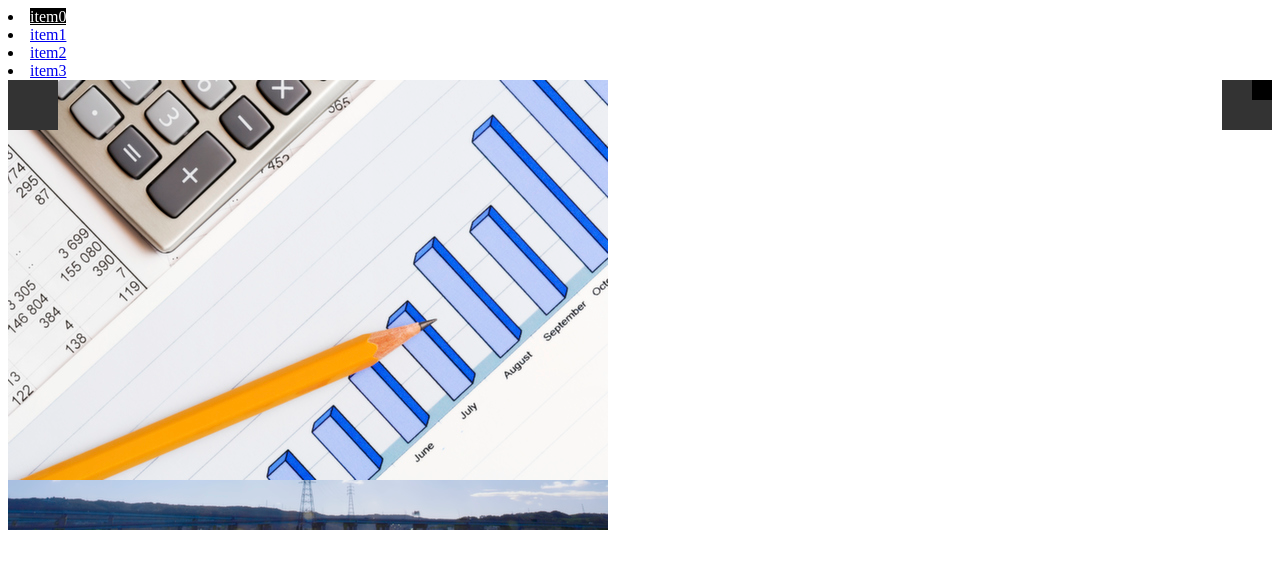
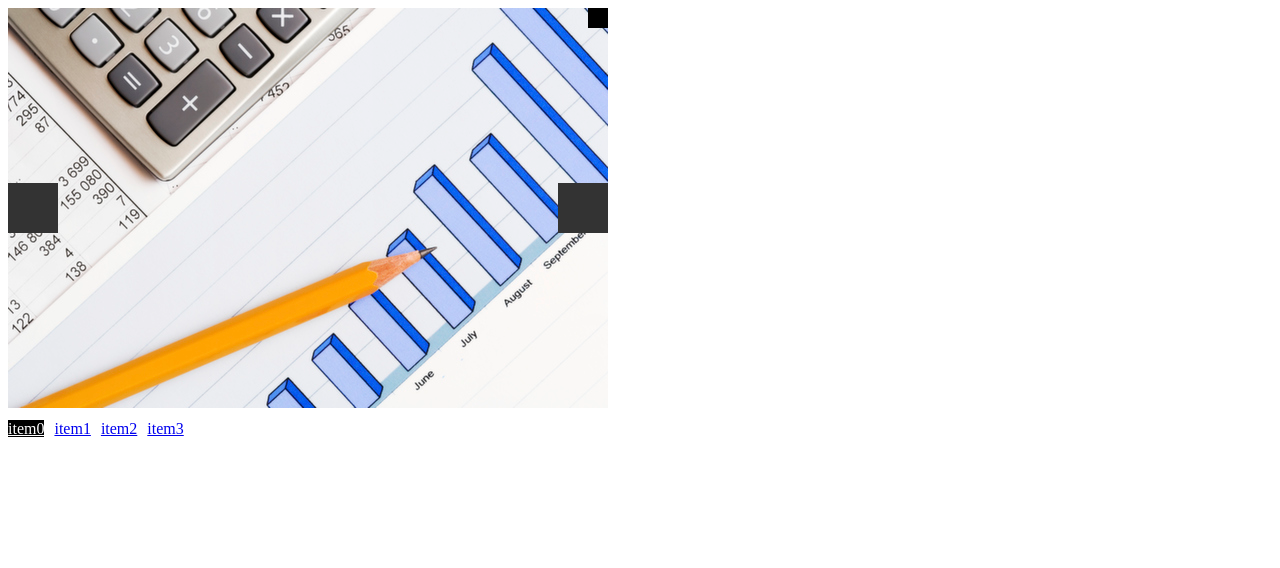
Before and after one commit to Celestialpetals/pdfSlider, a plain HTML site: page example/images.html in a window 1280 px wide. Drawn offline with Linux system fonts and the light colour scheme.

Commit message:
consolidating property names

```diff
--- a/src/pdfSlider.css
+++ b/src/pdfSlider.css
@@ -1,18 +1,6 @@
 .pdfSlider_rootContainer
 {
     position : relative;
-    width : 100%;
-    height : 100%;
-}
-
-.pdfSlider_rootContainer .pdfSlider_slidesContainer
-{
-    position: relative;
-}
-
-.pdfSlider_rootContainer .pdfSlider_controls
-{
-    position: relative;
 }
 
 .pdfSlider_rootContainer .pdfSlider_button
@@ -26,29 +14,17 @@
 }
 .pdfSlider_rootContainer .pdfSlider_prev
 {
+    margin-top: -25px;
     left : 0;
 }
 .pdfSlider_rootContainer .pdfSlider_next
 {
+    margin-top: -25px;
     right : 0;
-}
-
-.pdfSlider_rootContainer .pdfSlider_slide
-{
-    position : absolute;
-    top : 0;
-    left : 0;
-}
-
-.pdfSlider_rootContainer .pdfSlider_slide object
-{
-    width: 100%;
-    height: 100%;
 }
 
 .pdfSlider_rootContainer .pdfSlider_close
 {
-    position: absolute;
     top: 0;
     right: 0;
     background: #000;
@@ -57,6 +33,41 @@
     z-index: 2000;
 }
 
+.pdfSlider_rootContainer .pdfSlider_slidesContainer
+{
+    position: relative;
+}
+
+.pdfSlider_rootContainer .pdfSlider_slideWrapper
+{
+    position : absolute;
+    top : 0;
+    left : 0;
+    overflow: hidden;
+}
+
+.pdfSlider_rootContainer .pdfSlider_slideWrapper object
+{
+    width: 100%;
+    height: 100%;
+}
+
+.pdfSlider_rootContainer .pdfSlider_thumbsContainer
+{
+    position: absolute;
+    bottom: -30px;
+    left: 0;
+    width: 100%;
+}
+
+.pdfSlider_rootContainer .pdfSlider_thumbsContainer li
+{
+    float: left;
+    margin-right: 10px;
+    list-style-type: none;
+}
+
+
 .pdfSlider_rootContainer .pdfSlider_activeThumb
 {
     background: #000000;
--- a/src/pdfSlider.js
+++ b/src/pdfSlider.js
@@ -25,12 +25,11 @@
             _prevButton : "pdfSlider_prev",
             _nextButton : "pdfSlider_next",
             _closeButton : "pdfSlider_close",
-            _thumbsContainer : "pdfSlider_thumbs",
-            _controlsContainer : "pdfSlider_controls",
+            _thumbsContainer : "pdfSlider_thumbsContainer",
+            _controlsContainer : "pdfSlider_controlsContainer",
             _activeThumb : "pdfSlider_activeThumb",
-            _slide : "pdfSlider_slide",
             _activeSlide : "activeSlide",
-            _slideWrapper : null,
+            _slideWrapper : "pdfSlider_slideWrapper",
 
             _startMargin : "0px",
             _endMargin : "-1000px",
@@ -96,17 +95,24 @@
             _create : function ()
             {
                 options.container = $(options.container).addClass(options._slidesContainer);
-                options._rootContainer = $("<div />").addClass(options._rootContainer);
+                options._rootContainer = $("<div />")
+                    .addClass(options._rootContainer)
+                    .css({
+                        height : options.itemHeight,
+                        width : options.itemWidth
+                    })
+                ;
                 options._thumbsContainer = $("<div />").addClass(options._thumbsContainer);
                 options._controlsContainer = $("<div />").addClass(options._controlsContainer);
-                options._slideWrapper = $("<div />").addClass(options._slide);
+                options._slideWrapper = $("<div />").addClass(options._slideWrapper);
 
                 options.container.wrap(options._rootContainer);
                 options.container.after(options._controlsContainer);
                 options.container.before(options._thumbsContainer);
 
                 options.container.find(options.item).wrap(options._slideWrapper);
-                var slides = options.container.find("." + options._slide);
+
+                var slides = options.container.children();
 
                 methods._setSlides(slides);
 
@@ -174,7 +180,7 @@
                         function ()
                         {
                             activeSlide.removeClass(options._activeSlide);
-                            activeSlide.next("." + options._slide).addClass(options._activeSlide);
+                            activeSlide.next(options._slideWrapper).addClass(options._activeSlide);
                         }
                     );
                     options.activeSlideIndex++;
@@ -191,7 +197,7 @@
                     var activeSlide = options._slides.eq(options.activeSlideIndex);
 
                     activeSlide.removeClass(options._activeSlide);
-                    activeSlide.prev("." + options._slide)
+                    activeSlide.prev(options._slideWrapper)
                         .addClass(options._activeSlide)
                         .animate(
                         {
```
